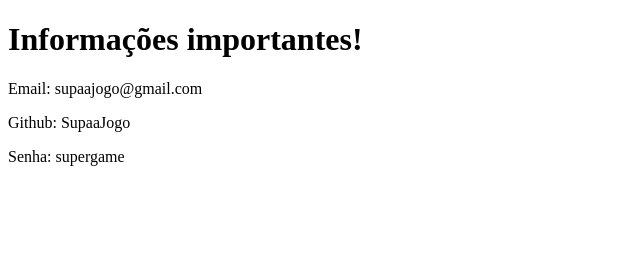
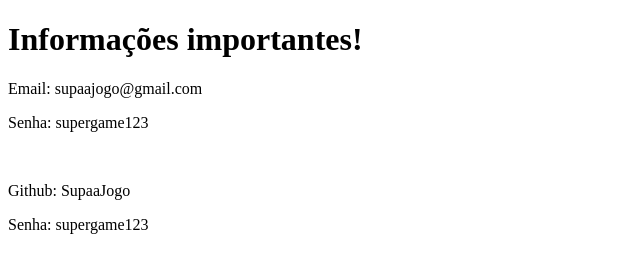
Before and after one commit to SupaaJogo/supaajogo.github.io, a plain HTML site: page index.html in a window 1280 px wide. Shown: the whole page, without its empty margins (0-640 px from the left). Drawn offline with Linux system fonts and the light colour scheme.

Commit message:
Corrigi a senha --'

```diff
--- a/index.html
+++ b/index.html
@@ -7,8 +7,10 @@
 
     <h1>Informações importantes!</h1>
     <p>Email: supaajogo@gmail.com</p>
+    <p>Senha: supergame123</p>
+    <br>
     <p>Github: SupaaJogo</p>
-    <p>Senha: supergame</p>
+    <p>Senha: supergame123</p>
 
   </body>
 </html>
```
